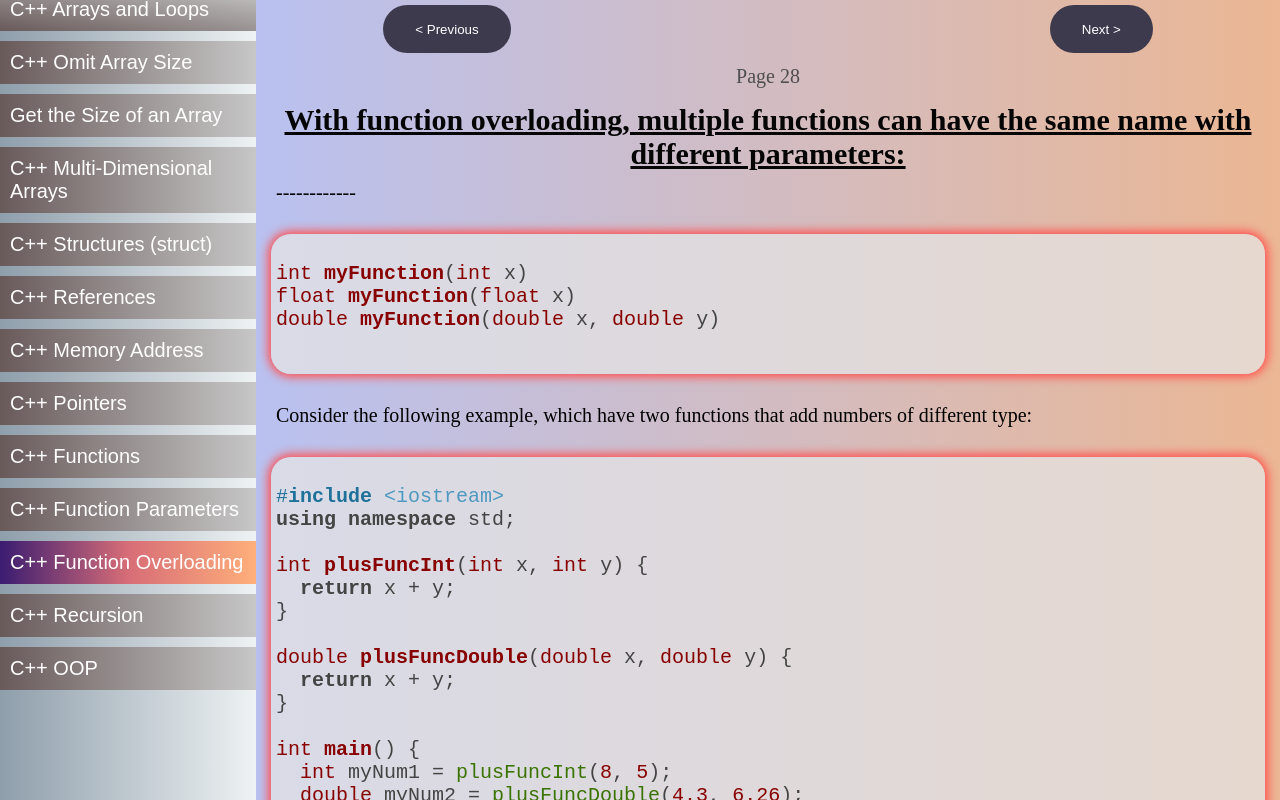
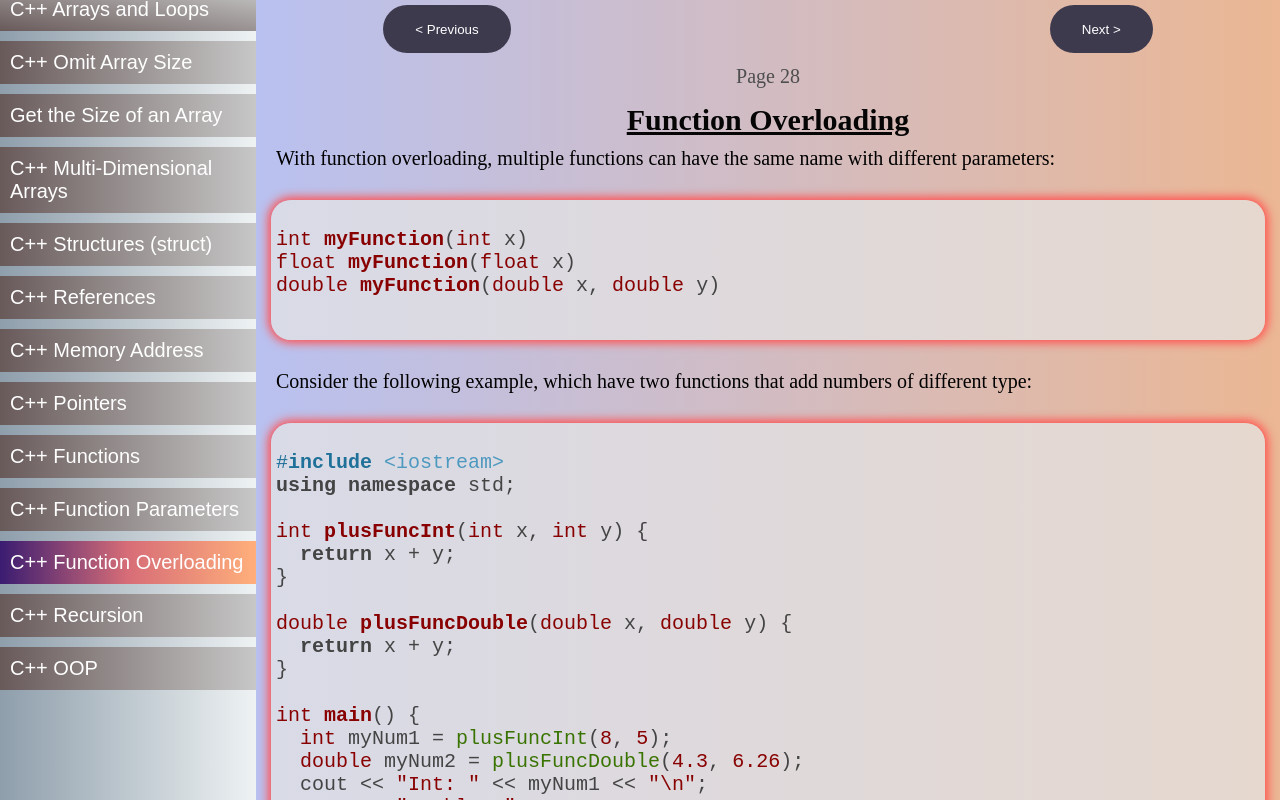
Before and after one commit to Soumojitshome2023/Learning_Website, a plain HTML site: page pages/cpp.html in a window 1280 px wide. Both pictures are taken after a click on the button "C++ Function Overloading". Drawn offline with Linux system fonts and the light colour scheme.

Commit message:
Update cpp.html

```diff
--- a/pages/cpp.html
+++ b/pages/cpp.html
@@ -2275,9 +2275,9 @@ output :
 
         <!-- ============================Topic 27============================ -->
         <div class="detail" id="27">
-            <p class="heading">With function overloading, multiple functions can have the same name with different
+            <p class="heading">Function Overloading</p>
+            <p class="desc">With function overloading, multiple functions can have the same name with different
                 parameters:</p>
-            <p class="desc">------------</p>
 
             <div class="code">
                 <pre>
```
